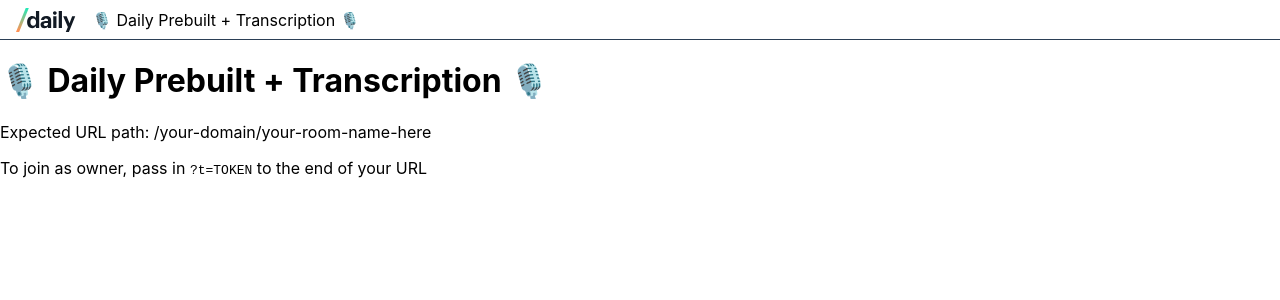
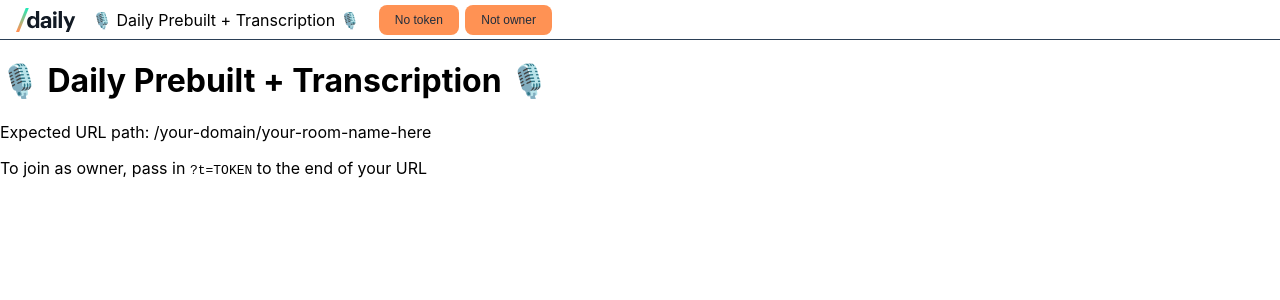
Before and after one commit to daily-demos/prebuilt-transcription, a Next.js app: page / in a window 1280 px wide. Shown: the top 300 px of the page. Built offline with nearby package versions, Linux system fonts and the light colour scheme.

Commit message:
Warn if user is not owner/token

```diff
--- a/components/Header.tsx
+++ b/components/Header.tsx
@@ -15,14 +15,22 @@
         <span className={styles.title}>
           🎙️ Daily Prebuilt + Transcription 🎙️
         </span>
-        {token && (
-          <span className={styles.tokenStatus}>
+        {token ? (
+          <span>
             <button>Token</button>
           </span>
+        ) : (
+          <span className={styles.alertStatus}>
+            <button>No token</button>
+          </span>
         )}
-        {owner && (
+        {owner ? (
           <span>
             <button>Owner</button>
+          </span>
+        ) : (
+          <span className={styles.alertStatus}>
+            <button>Not owner</button>
           </span>
         )}
         {isTranscribing && (
--- a/styles/Header.module.css
+++ b/styles/Header.module.css
@@ -42,6 +42,6 @@
   margin-right: 0.2rem;
 }
 
-.tokenStatus button {
+.alertStatus button {
   background-color: #ff9254;
 }
```
